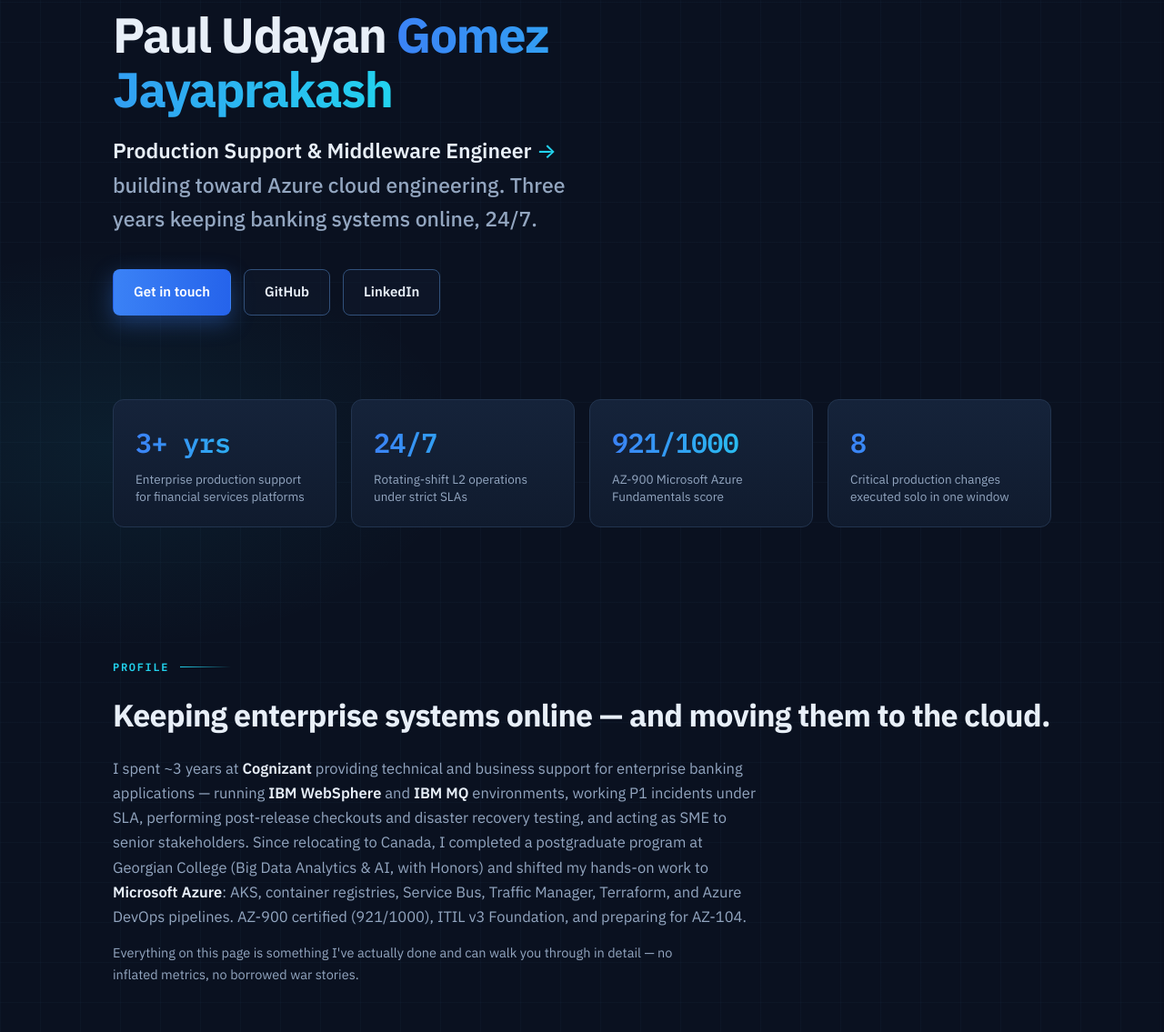
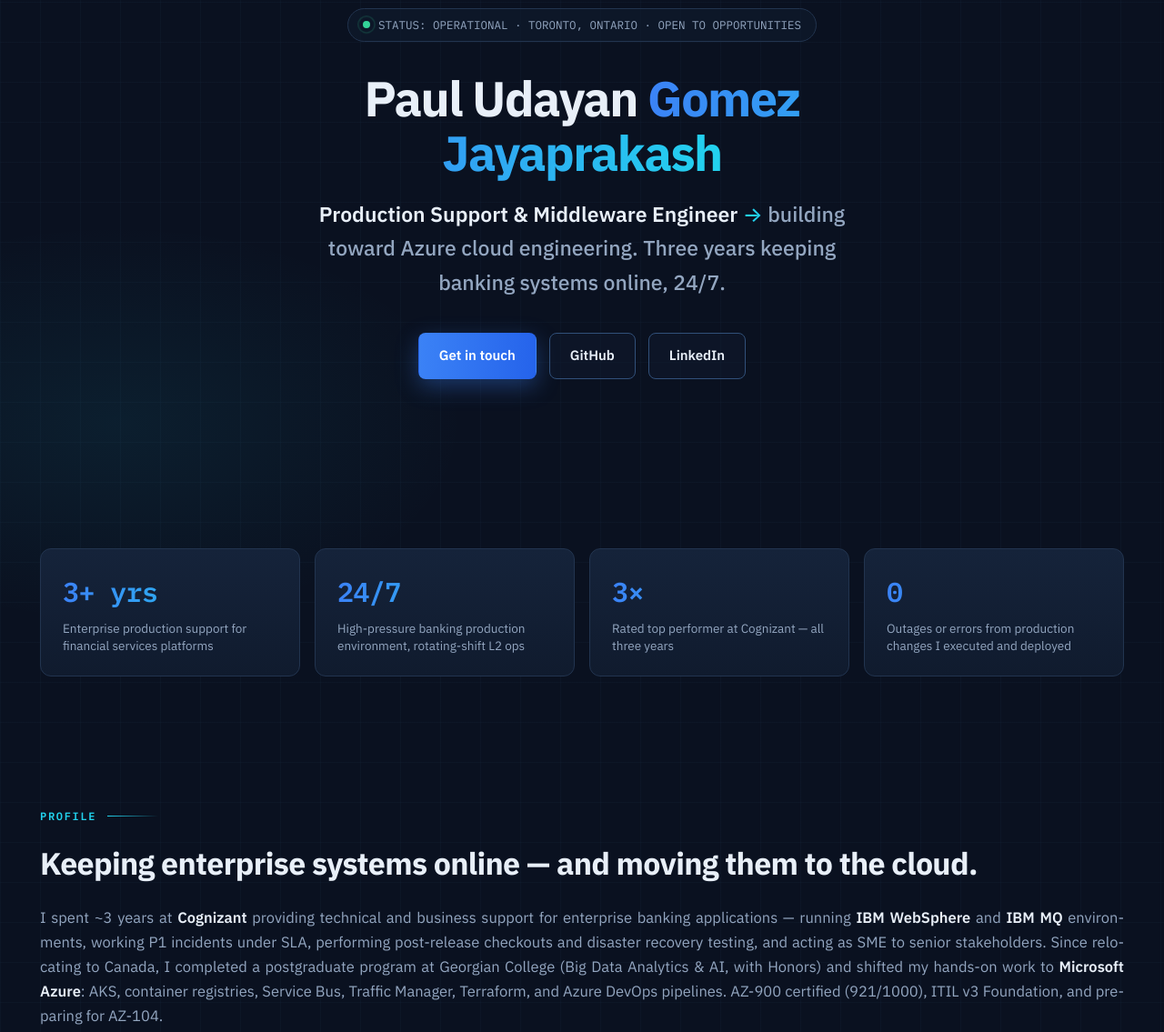
Before and after one commit to PaulJayaprakash21/PaulJayaprakash21.github.io, a plain HTML site: page index.html in a window 1280 px wide. Shown: the part 218-1353 px from the top of the page at 91% size. Drawn offline with Linux system fonts and the light colour scheme.

Commit message:
justified alignment

```diff
--- a/index.html
+++ b/index.html
@@ -24,7 +24,7 @@
     --ok:#34D399;
     --sev1:#F87171;
     --warn:#FBBF24;
-    --maxw:1080px;
+    --maxw:1240px;
     --sans:'IBM Plex Sans',system-ui,-apple-system,sans-serif;
     --mono:'IBM Plex Mono',ui-monospace,'SF Mono',Menlo,monospace;
   }
@@ -64,7 +64,11 @@
   @media (max-width:760px){.nav-links{display:none}}
 
   /* ---------- hero ---------- */
-  .hero{padding:96px 0 72px;position:relative}
+  .hero{
+    min-height:calc(100vh - 60px);display:flex;align-items:center;
+    padding:64px 0;position:relative;text-align:center
+  }
+  .hero .wrap{width:100%}
   .statusline{
     display:inline-flex;align-items:center;gap:9px;
     font-family:var(--mono);font-size:12.5px;color:var(--muted);
@@ -79,16 +83,16 @@
   @keyframes pulse{0%{transform:scale(.6);opacity:.7}100%{transform:scale(1.5);opacity:0}}
   h1{
     font-size:clamp(30px,5.2vw,54px);font-weight:700;letter-spacing:-0.03em;line-height:1.12;
-    margin-bottom:18px;max-width:20ch
+    margin:0 auto 18px;max-width:20ch
   }
   h1 .grad{
     background:linear-gradient(92deg,var(--blue) 0%,var(--cyan) 100%);
     -webkit-background-clip:text;background-clip:text;color:transparent
   }
-  .hero .role{font-size:clamp(18px,2.6vw,23px);color:var(--muted);font-weight:500;max-width:38ch}
+  .hero .role{font-size:clamp(18px,2.6vw,23px);color:var(--muted);font-weight:500;max-width:44ch;margin:0 auto}
   .hero .role strong{color:var(--text);font-weight:600}
   .hero .role .arrow{color:var(--cyan)}
-  .hero-cta{margin-top:36px;display:flex;gap:14px;flex-wrap:wrap}
+  .hero-cta{margin-top:36px;display:flex;gap:14px;flex-wrap:wrap;justify-content:center}
   .btn{
     display:inline-flex;align-items:center;gap:8px;
     font-weight:600;font-size:15px;padding:12px 22px;border-radius:8px;
@@ -127,8 +131,11 @@
   }
   .eyebrow::after{content:"";height:1px;width:56px;background:linear-gradient(90deg,var(--cyan),transparent)}
   h2{font-size:clamp(26px,4vw,34px);font-weight:700;letter-spacing:-0.02em;margin-bottom:18px}
-  .lede{max-width:72ch;color:var(--muted);font-size:16.5px}
+  .lede{color:var(--muted);font-size:16.5px}
   .lede strong{color:var(--text);font-weight:600}
+  .lede,.ticket-body dd,.skill p,.project p,.job li{
+    text-align:justify;text-justify:inter-word;hyphens:auto;-webkit-hyphens:auto
+  }
 
   /* ---------- tool logo grid ---------- */
   .toolgrid{
@@ -235,7 +242,7 @@
   .job-head h3{font-size:18px;font-weight:600}
   .job-head .org{color:var(--muted);font-weight:400}
   .dates{font-family:var(--mono);font-size:13px;color:var(--faint);white-space:nowrap;padding-top:4px}
-  .job ul{list-style:none;display:grid;gap:9px;max-width:78ch;margin-top:10px}
+  .job ul{list-style:none;display:grid;gap:9px;margin-top:10px}
   .job li{padding-left:20px;position:relative;font-size:15px;color:var(--muted)}
   .job li::before{content:"";position:absolute;left:0;top:11px;width:9px;height:2px;background:var(--cyan)}
   .job .sub{font-size:14px;color:var(--faint);font-style:italic}
@@ -306,9 +313,9 @@
 <div class="wrap">
   <div class="stats reveal">
     <div class="stat"><div class="num">3+ yrs</div><div class="lbl">Enterprise production support for financial services platforms</div></div>
-    <div class="stat"><div class="num">24/7</div><div class="lbl">Rotating-shift L2 operations under strict SLAs</div></div>
-    <div class="stat"><div class="num">921/1000</div><div class="lbl">AZ-900 Microsoft Azure Fundamentals score</div></div>
-    <div class="stat"><div class="num">8</div><div class="lbl">Critical production changes executed solo in one window</div></div>
+    <div class="stat"><div class="num">24/7</div><div class="lbl">High-pressure banking production environment, rotating-shift L2 ops</div></div>
+    <div class="stat"><div class="num">3×</div><div class="lbl">Rated top performer at Cognizant — all three years</div></div>
+    <div class="stat"><div class="num">0</div><div class="lbl">Outages or errors from production changes I executed and deployed</div></div>
   </div>
 </div>
 
@@ -545,7 +552,8 @@
           <li>Acted as SME to senior stakeholders on IBM WebSphere, IBM MQ and production support processes, operating with independence of judgement.</li>
           <li>Performed post-release checkouts after application releases and infrastructure updates; participated in disaster recovery testing and release activities through to production.</li>
           <li>Monitored application health with AppDynamics and Datadog; administered Linux/RHEL servers and wrote Bash scripts for log analysis and operational automation.</li>
-          <li>Executed production changes end-to-end under formal change management, including complex multi-change windows handled solo.</li>
+          <li>Executed production changes end-to-end under formal change management with zero errors or outages, including complex multi-change windows handled solo.</li>
+          <li>Rated a top performer for all three years and received multiple client appreciations for incident handling and support quality.</li>
         </ul>
       </div>
       <div class="job">
```
